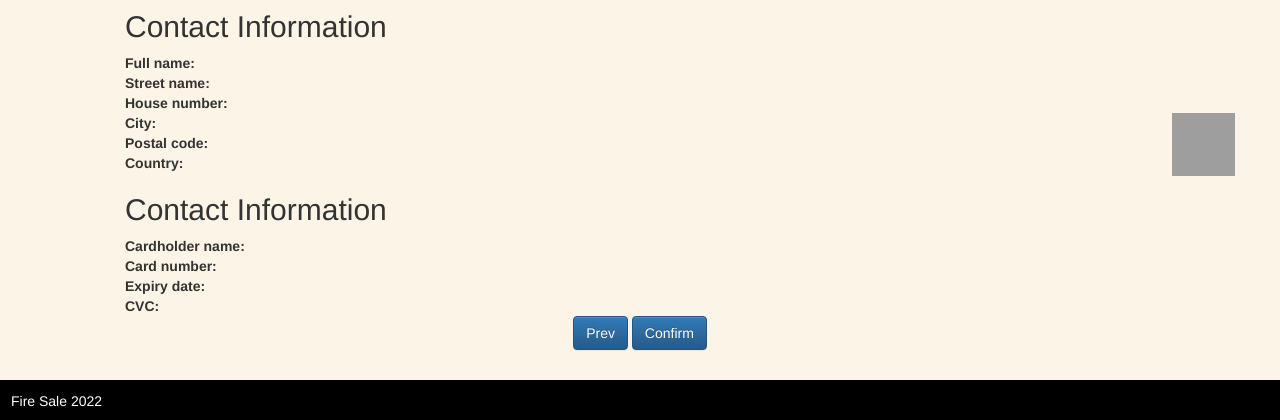
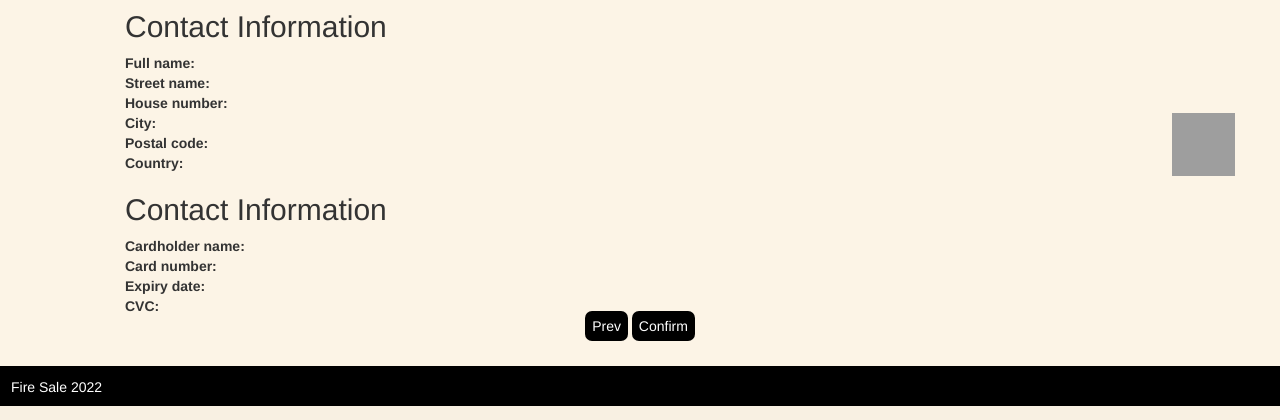
Before and after one commit to anhthuvu512/FireSale, a Django app: template fire_sale/templates/user/review.html in a window 1280 px wide. Shown: the part 579-999 px from the top of the page. Run offline with Django 4.2, Linux system fonts and the light colour scheme; the template is opened without the code that fills it, so the values that code supplies are empty; grey boxes are pictures that could not be loaded.

Commit message:
small fixing

```diff
--- a/fire_sale/templates/user/review.html
+++ b/fire_sale/templates/user/review.html
@@ -38,6 +38,6 @@
         <p class="payment-title">CVC: </p><p class="payment-info">{{ payment.cvc }}</p>
         <br>
     </div>
-    <a href="{% url 'rate-seller' id %}" class="btn btn-primary">Prev</a>
-    <a href="{% url 'unavailable-item' id %}" class="btn btn-primary">Confirm</a>
+    <a href="{% url 'rate-seller' id %}" class="button">Prev</a>
+    <a href="{% url 'unavailable-item' id %}" class="button">Confirm</a>
 {% endblock %}
```
